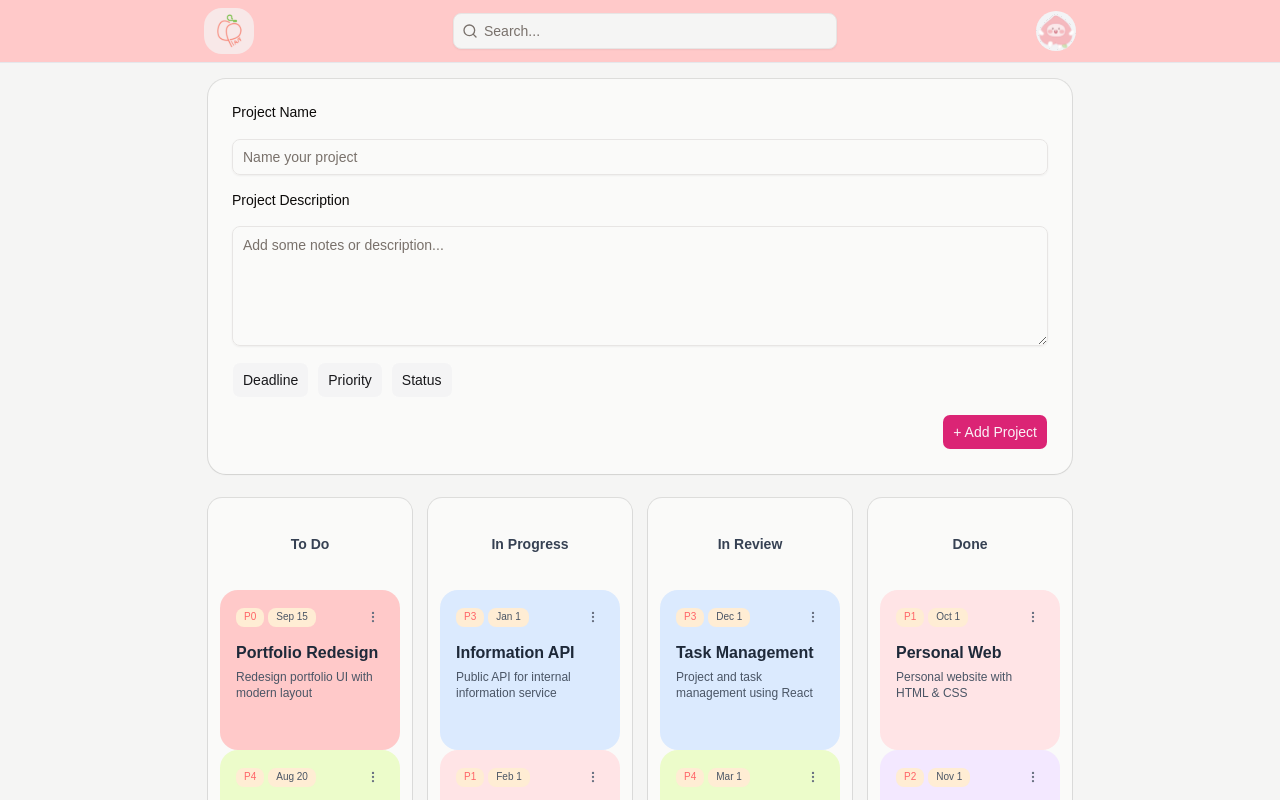
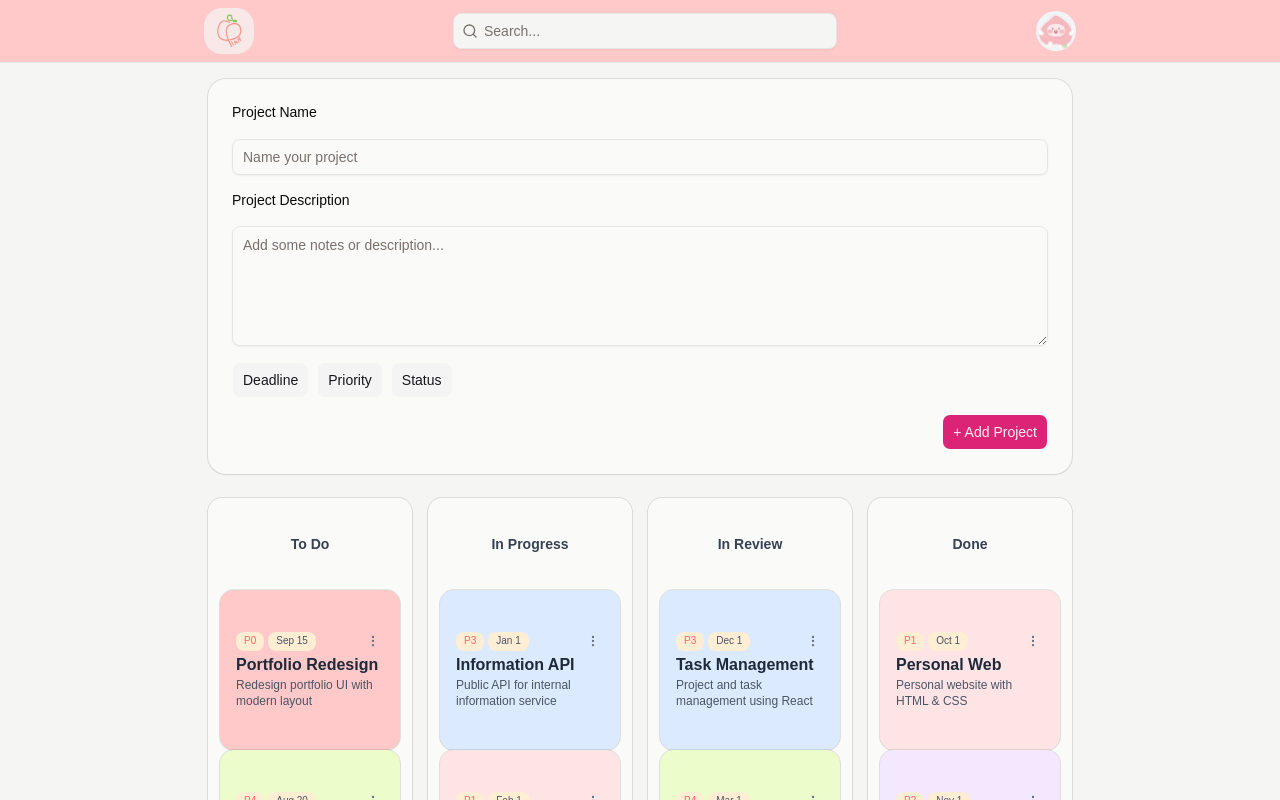
Before and after one commit to aletheaalmas/peachplan, a React (Vite) app: page / in a window 1280 px wide. Shown: the top 800 px of the page. Built offline with nearby package versions, Linux system fonts and the light colour scheme.

Commit message:
feat: change project item using card and card content

```diff
--- a/src/components/projects.tsx
+++ b/src/components/projects.tsx
@@ -45,7 +45,8 @@ export function Projects() {
 export function ProjectItem({ project }: { project: Project }) {
   const projectCard = priorityColorMap[project.priority];
   return (
-    <div className={`h-40 rounded-2xl p-4 text-sm ${projectCard}`}>
+    <Card className={`h-40 ${projectCard}`}>
+      <CardContent className="p-4 text-sm">
         <div className="flex items-center justify-between">
           <div className="flex items-center gap-1">
             <span className="rounded-md bg-orange-100 px-2 py-0.5 text-[10px] font-medium text-red-400">
@@ -66,13 +67,14 @@ export function ProjectItem({ project }: { project: Project }) {
           </div>
         </div>
 
-      <h2 className="mt-3 text-base font-semibold text-gray-800">
+        <h2 className="text-base font-semibold text-gray-800">
           {project.title}
         </h2>
 
-      <p className="mt-1 line-clamp-3 text-xs text-gray-600">
+        <p className="line-clamp-3 text-xs text-gray-600">
           {project.description}
         </p>
-    </div>
+      </CardContent>
+    </Card>
   );
 }
```
Lines whose indentation alone changed are shown as unchanged.
